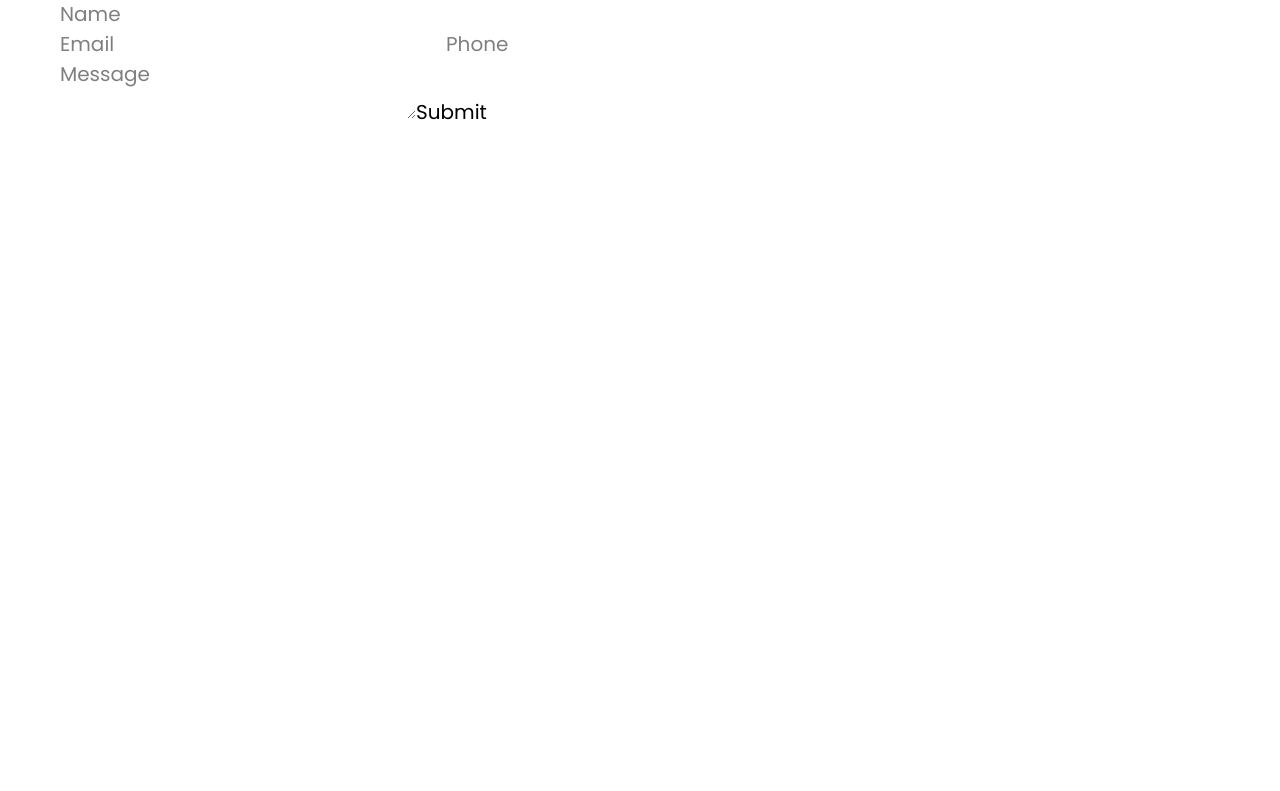
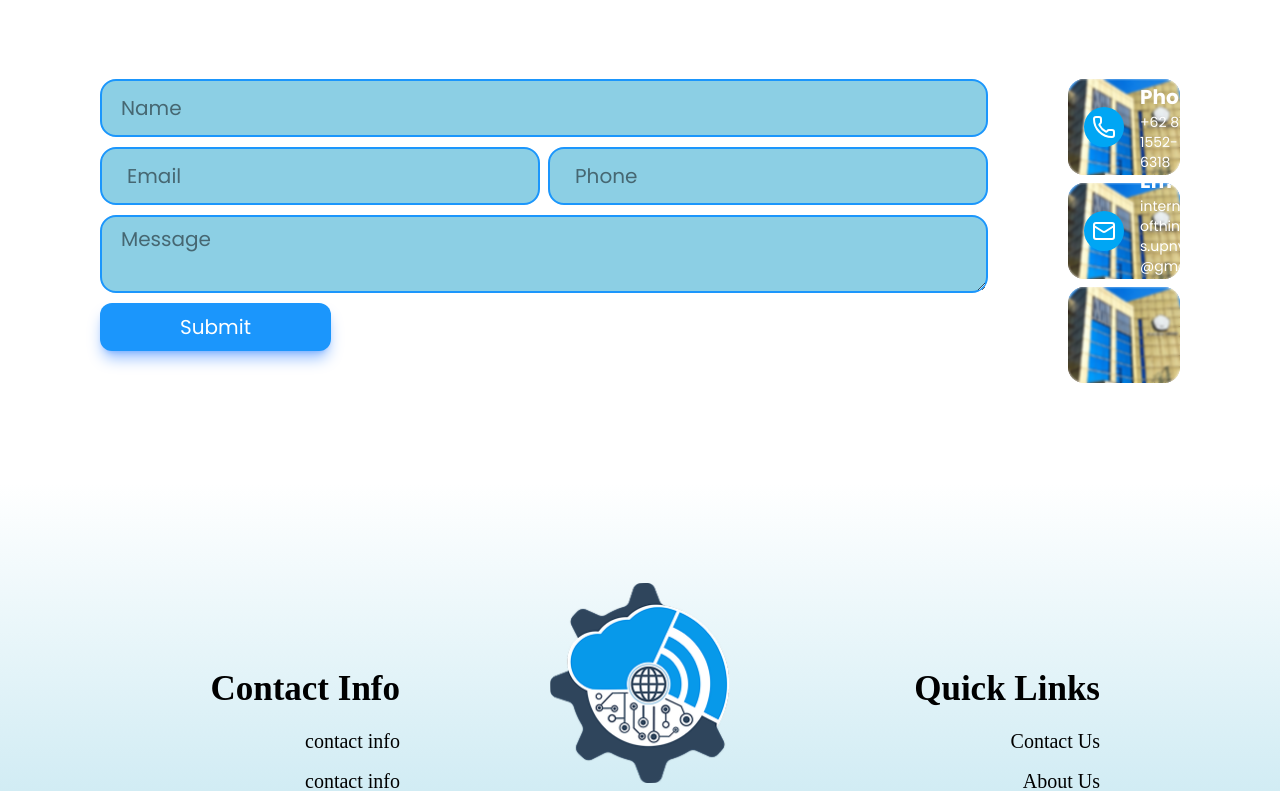
Before and after one commit to zafar2154/IoT-Website, a React (Vite) app in the folder iotwebfrontend/: page / in a window 1280 px wide. Shown: the part 329-1120 px from the top of the page. Before the commit the page ends 800 px from the top, so only its background shows below. Built offline with nearby package versions, Linux system fonts and the light colour scheme; a web font is replaced by a local one.

Commit message:
Nambahin contact cuman sampai form
sisanya belum, masih ada bug di foto kanan, border onclick

```diff
--- a/iotwebfrontend/src/App.jsx
+++ b/iotwebfrontend/src/App.jsx
@@ -8,7 +8,7 @@ function App() {
     <>
       <Nav />
       <Contact />
-
+      <Footerkepengurusan />
     </>
   );
 }
--- a/iotwebfrontend/src/Footerkepengurusan.jsx
+++ b/iotwebfrontend/src/Footerkepengurusan.jsx
@@ -9,13 +9,13 @@ function Footerkepengurusan() {
                 <a href="" className='z-10 font-optima font-[300] text-[20px]'>contact info</a>
             </div>
             <div className='flex flex-col w-[400px] h-[400px] items-center'>
-                <img src="public/Logo_IoT.png" alt="Logo_IoT" className='w-[180px] h-[201px]'></img>
+                <img src="Logo_IoT.png" alt="Logo_IoT" className='w-[180px] h-[201px]'></img>
                 <p className='font-optima text-[24px] font-[700]'>KSM Internet Of Things</p>
                 <p className='font-optima text-[16px] font-[400] mb-[10px]'>UPN "Veteran" Jakarta</p>
-                <img src="public/slogan.png" alt="Slogan" className='w-[368.5px] h-[77px]'></img>
+                <img src="slogan.png" alt="Slogan" className='w-[368.5px] h-[77px]'></img>
                 <div className='flex w-[400px] h-[100px] justify-center gap-[10px]'>
-                    <img src="public/Linkedin_Footer.png" alt="linkedin" className='w-[57px] h-[57px]'></img>
-                    <img src="public/Ig_Footer.png" alt="ig" className='w-[57px] h-[57px]'></img>
+                    <img src="Linkedin_Footer.png" alt="linkedin" className='w-[57px] h-[57px]'></img>
+                    <img src="Ig_Footer.png" alt="ig" className='w-[57px] h-[57px]'></img>
                 </div>
             </div>
             <div className='pt-[80px] pr-[80px] flex flex-col gap-[10px] w-[300px] h-[300px] items-end'>
--- a/iotwebfrontend/src/contact.jsx
+++ b/iotwebfrontend/src/contact.jsx
@@ -1,23 +1,76 @@
+import { Phone, Mail } from 'lucide-react';
+
 export function Contact() {
+    const imageSrc = "foto_upn.jpg"
+
     return(
         <div className="m-15">
-            <div className="text-center">
+            <div className="text-center my-10">
                 <h1 className="font-optima font-bold text-5xl my-10">Contact Us !</h1>
                 <p className="text-xl px-50">Have a question or want to collaborate with KSM IoT UPNVJ? We’d love to hear from you! Reach out through the form below or connect with us via email or social media. Let’s build the future of technology together.</p>
             </div>
 
             <div>
-                <div className="flex ">
-                    <div className="flex flex-col">
-                        <form action="" method="post" className="w-full ">
-                            <input type="text" placeholder="Name" />
-                            <div className="flex">
-                                <input type="email" placeholder="Email" />
-                                <input type="text" placeholder="Phone" />
+                <div className="flex justify-around ">
+                    <div className=" flex-3/5 p-10">
+                        <form action="" method="post" className="flex flex-col w-full gap-2.5">
+                            <input type="text" placeholder="Name" className="border-2 border-biru-sedang bg-biru-muda rounded-2xl py-3 px-[19px] w-full"/>
+                            <div className="flex gap-2 justify-center">
+                                <input type="email" placeholder="Email" className="border-2 border-biru-sedang bg-biru-muda rounded-2xl py-3 px-[25px] flex-1 " />
+                                <input type="text" placeholder="Phone" className="border-2 border-biru-sedang bg-biru-muda rounded-2xl py-3 px-[25px] flex-1 "/>
                             </div>
-                            <textarea name="message" placeholder="Message"></textarea>
-                            <button type="submit">Submit</button>
+                            <textarea name="message" placeholder="Message" className="block border-2 border-biru-sedang bg-biru-muda rounded-2xl py-[7px] px-[19px] w-full"></textarea>
+                            <button type="submit" className="bg-biru-sedang w-[231px] h-12 rounded-xl text-white shadow-lg shadow-blue-500/50 ">Submit</button>
+
                         </form>
+                    </div>
+
+                    <div className="flex flex-col gap-2 flex-2/5 p-10">
+                        <div className="relative h-24 rounded-2xl overflow-hidden">
+                            <img
+                            src={imageSrc}
+                            alt="Top"
+                            className="w-full h-full object-cover object-top"
+                            />
+                            <div className="absolute inset-0 text-white backdrop-blur-[1px] flex items-center px-4 gap-4">
+                                <div className="bg-sky-500 p-2 rounded-full">
+                                    <Phone />
+                                </div>
+                                <div>
+                                    <p className="font-bold">Phone</p>
+                                    <p className="text-sm">+62 813-1552-6318</p>
+                                </div>
+                            </div>
+                        </div>
+
+                        <div className="relative h-24 rounded-2xl overflow-hidden">
+                            <img
+                            src={imageSrc}
+                            alt="Middle"
+                            className="w-full h-full object-cover object-center"
+                            />
+                            <div className="absolute inset-0 text-white flex backdrop-blur-[1px] items-center px-4 gap-4">
+                                <div className="bg-sky-500 p-2 rounded-full">
+                                    <Mail />
+                                </div>
+                                <div>
+                                    <p className="font-bold">Email</p>
+                                    <p className="text-sm break-all">internetofthings.upnvj@gmail.com</p>
+                                </div>
+                            </div>
+
+                        </div>
+
+                        <div className="relative h-24 rounded-2xl overflow-hidden">
+                            <img
+                            src={imageSrc}
+                            alt="Bottom"
+                            className="w-full h-full object-cover object-bottom"
+                            />
+                            <div className="absolute inset-0 text-white backdrop-blur-[1px] flex items-center px-4 gap-4">
+
+                            </div>
+                        </div>
                     </div>
                 </div>
             </div>
```
Also changed, not shown: iotwebfrontend/public/foto_upn.jpg (added).
